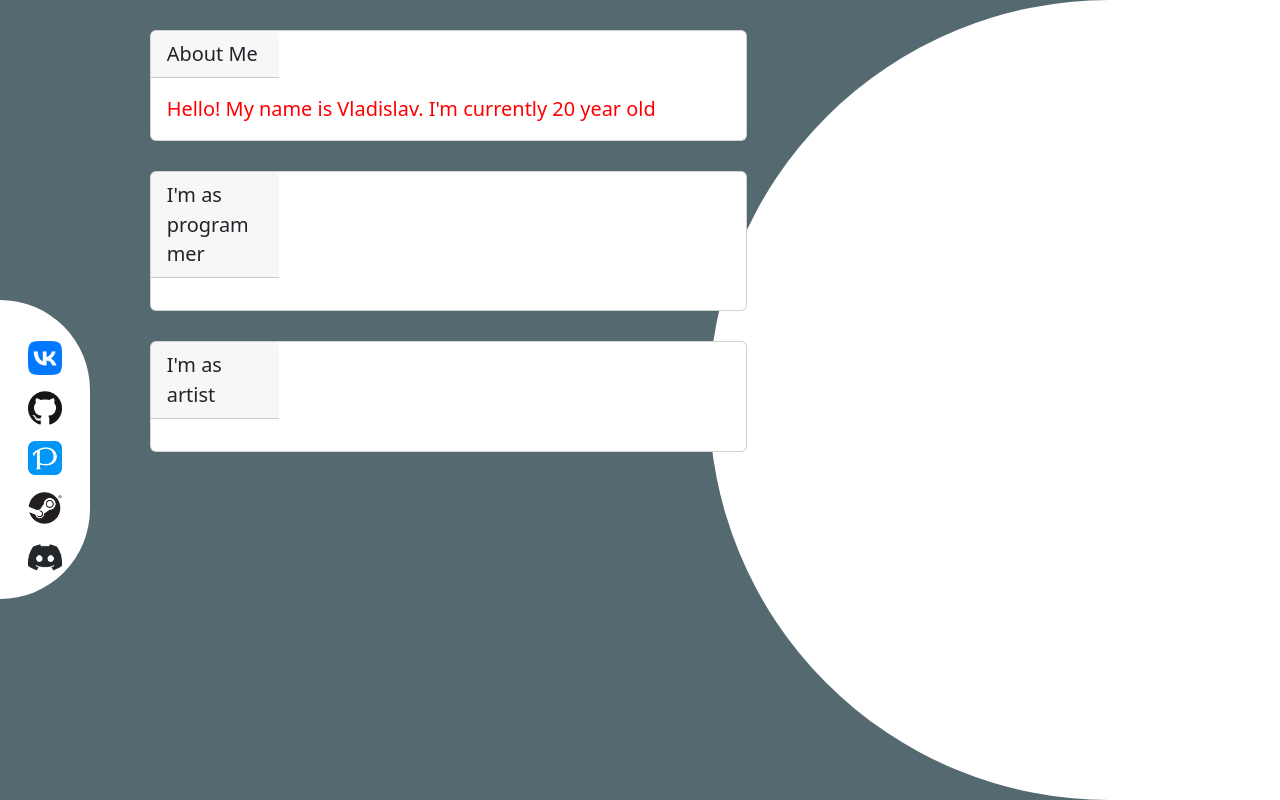
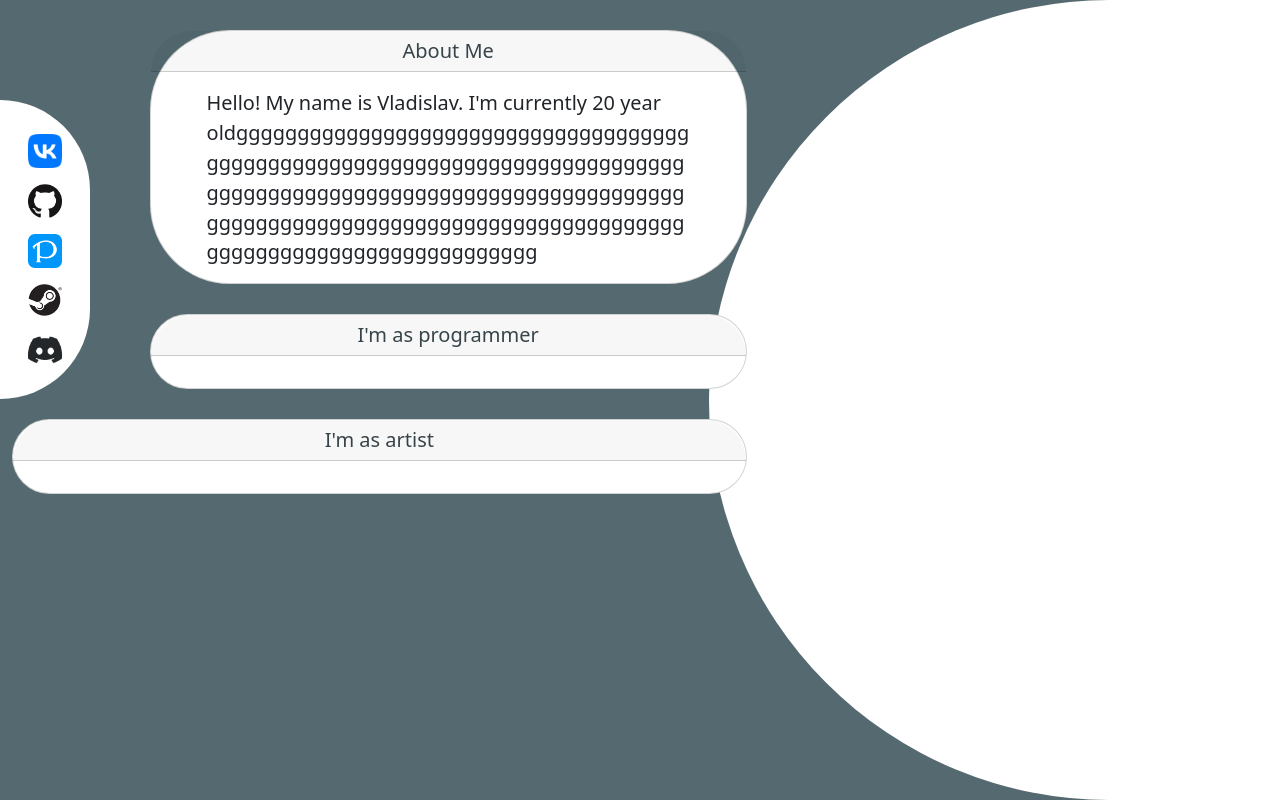
Before and after one commit to CruzedV/CruzedV.github.io, a website: page index.html in a window 1280 px wide. Drawn offline with nearby package versions, Linux system fonts and the light colour scheme.

Commit message:
Made cards round

```diff
--- a/css/style.scss
+++ b/css/style.scss
@@ -8,6 +8,8 @@ $success: #48b169;
 $info: #dbb169;
 $warning: #db524d;
 $danger: #ff524d;
+$light: #6e8891;
+$dark: #374449;
 
 // STATIC
 $filepath: "../static/MyPicture.jpg";
@@ -20,8 +22,8 @@ $theme-colors: (
   "info":       $info,
   "warning":    $warning,
   "danger":     $danger,
-  "light":      $secondary,
-  "dark":       $primary,
+  "light":      $light,
+  "dark":       $dark,
 ) !default;
 
 // EXTENDABLE CLASSES
@@ -61,20 +63,18 @@ circle-frame {
 };
 
 //NAVBAR
-$nav-size: 5em;
+$nav-size: 15em;
 nav {
   float: left;
-  margin-top: calc(50vh - $nav-size);
+  margin-top: calc($nav-size/3);
   margin-right: 3em;
-  // width: calc($nav-size / 1.3);
-  height: $nav-size*3;
+  height: $nav-size;
   background-color: $secondary;
-  border-top-right-radius: $nav-size*2;
-  border-bottom-right-radius: $nav-size*2;
+  border-top-right-radius: $nav-size;
+  border-bottom-right-radius: $nav-size;
   div {
     ul {
-      margin-top: 50%;
-      margin-bottom: 50%;
+      margin-top: 40%;
       li {
         a {
           img {
@@ -87,19 +87,25 @@ nav {
 };
 
 // ABOUT MYSELF
-$card-size: 20vw;
+$card-size: 15vw;
 div.card-column {
-  card.container {
-    max-width: $card-size;
+  card.container-sm {
+    width: $card-size;
     div.card {
+      justify-content: center;
       background-color: $secondary;
-      div.card-header {
-          width: calc($card-size/2);
+      border-radius: 4em;
+      h5.card-header {
+        border-top-left-radius: 2em;
+        border-top-right-radius: 2em;
+        text-align: center;
+        color: $dark;
         };
       };
       div.card-body {
+        margin-left: 2em;
+        margin-right: 2em;
         p {
-          color: red;
         };
       };
     };
--- a/index.html
+++ b/index.html
@@ -53,11 +53,11 @@
 <!-- CARD COLUMNS -->
       <div class="card-column container-xxl">
         <!-- ABOUT ME -->
-        <card class="container">
+        <card class="container-sm">
           <div class="card">
-            <div class="card-header">
+            <h5 class="card-header">
               About Me
-            </div>
+            </h5>
             <div class="card-body">
               <p class="card-text">
                 <script>
@@ -69,29 +69,29 @@
                   if (Date(now_ymd.getMonth(), now_ymd.getDay()) < Date(birthdate_ymd.getMonth(), birthdate_ymd.getDay())) {
                     age--
                   }
-                  document.write(`Hello! My name is Vladislav. I'm currently ${age} year old`)
+                  document.write(`Hello! My name is Vladislav. I'm currently ${age} year oldggggggggggggggggggggggggggggggggggggggggggggggggggggggggggggggggggggggggggggggggggggggggggggggggggggggggggggggggggggggggggggggggggggggggggggggggggggggggggggggggggggggggggggggggggggg`)
                 </script>
               </p>
             </div>
           </div>
         </card>
         <!-- AS PROGRAMMER -->
-        <card class="container">
+        <card class="container-sm">
           <div class="card">
-            <div class="card-header">
+            <h5 class="card-header">
               I'm as programmer
-            </div>
+            </h5>
             <div class="card-body">
               <p class="card-text"></p>
             </div>
           </div>
         </card>
         <!-- AS ARTIST -->
-        <card class="container">
+        <card class="container-sm">
           <div class="card">
-            <div class="card-header">
+            <h5 class="card-header">
               I'm as artist
-            </div>
+            </h5>
             <div class="card-body">
               <p class="card-text"></p>
             </div>
--- a/package.json
+++ b/package.json
@@ -1,6 +1,6 @@
 {
   "scripts": {
-    "watch": "sass --watch style.scss index.css",
+    "watch": "cd css && sass --watch style.scss index.css",
     "start": "start index.html"
   },
   "dependencies": {
```
Also changed, not shown: css/index.css, 1 other file.
